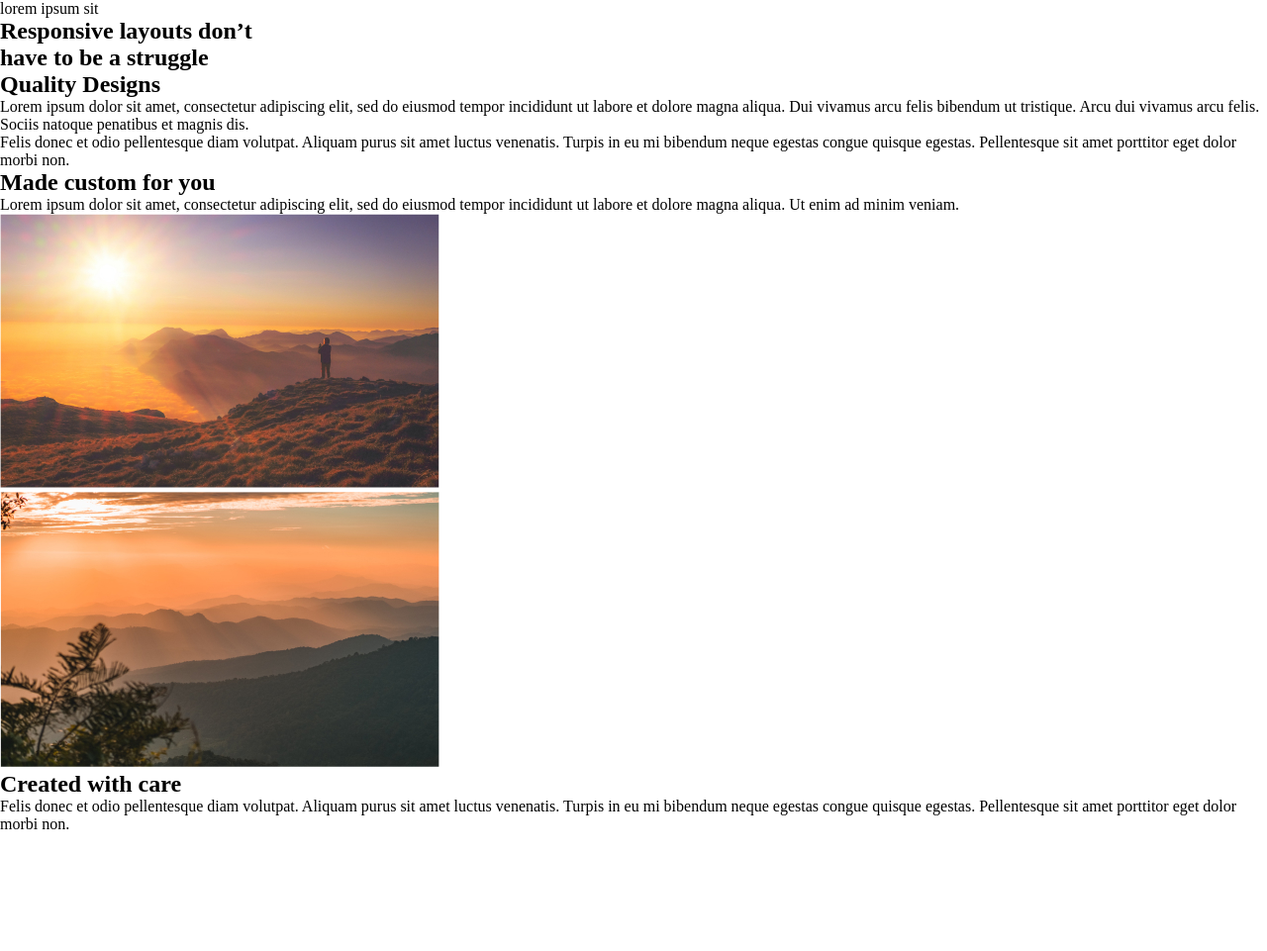
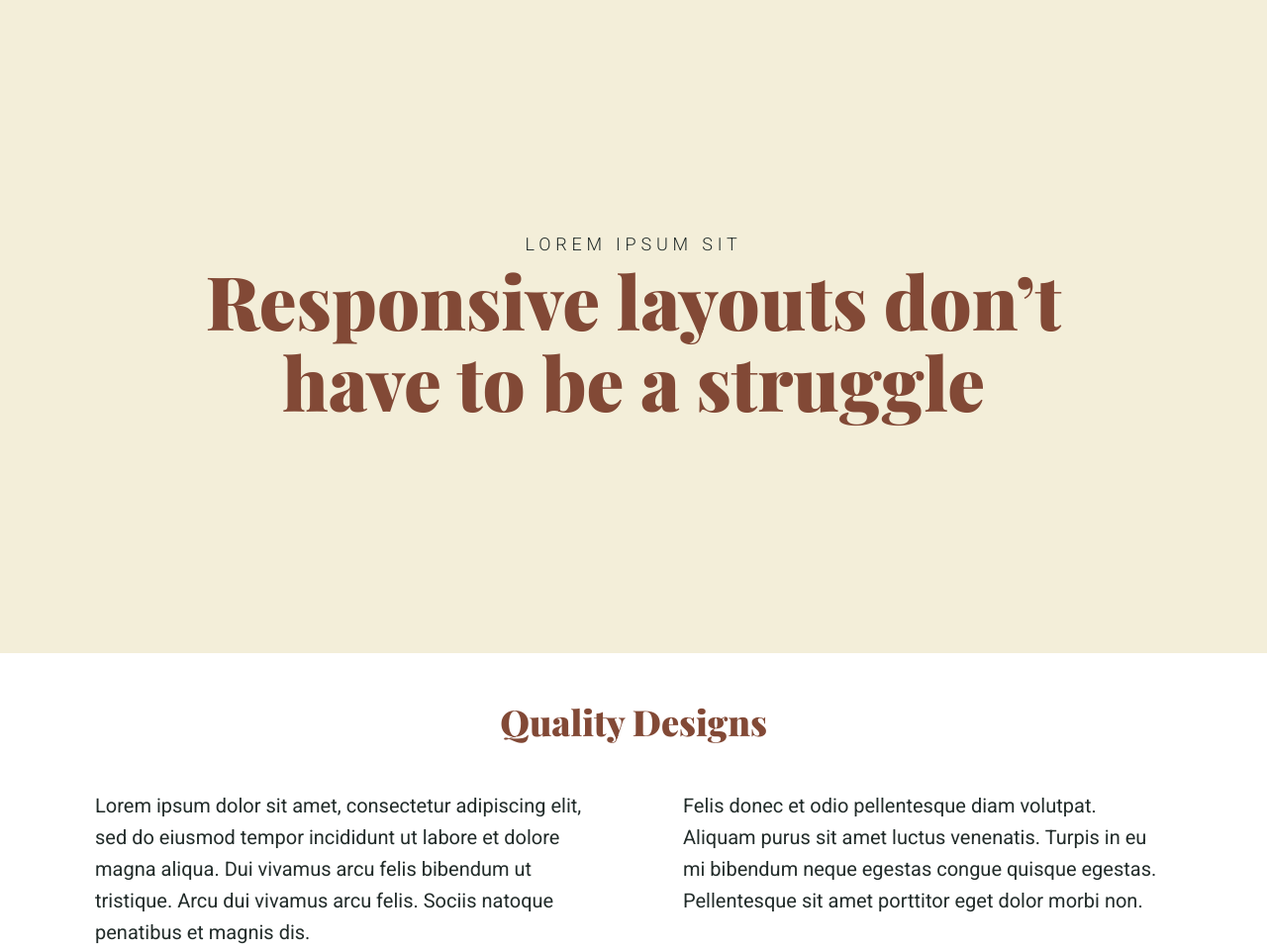
Before and after one commit to Salf1-Sabit/Flexbox-Challenge-4, a plain HTML site: page index.html in a window 1280 px wide. Shown: the top 961 px of the page at 99% size. Before the commit the page ends 842 px from the top, so only its background shows below. Drawn offline with nearby package versions, Linux system fonts and the light colour scheme; a web font is replaced by a local one.

Commit message:
Update style.css

```diff
--- a/style.css
+++ b/style.css
@@ -1,94 +1,137 @@
 * {
-  margin: 0;
-  padding: 0;
   box-sizing: border-box;
-  font-family: Playfi;
+}
+/*
+font-family: 'Playfair Display', serif;
+font-family: 'Roboto', sans-serif; */
+
+/* Custom variables */
+:root {
+  /* Colors */
+  --primary-clr: #824936;
+  --dark-clr: #222c2a;
+  --light-clr: #f3eed9;
+
+  /* Font size  */
+  --xl: 3.75rem;
+  --lg: 2.25rem;
+  --md: 1.25rem;
+  --sm: 1.125rem;
 }
 
-/* utility classes */
-.flex-2-column {
-  display: flex;
-  justify-content: center;
-  gap: 3.7em;
+/* General selections */
+body {
+  margin: 0;
+  font-family: "Roboto", sans-serif;
+  font-size: var(--md);
+  line-height: 1.6;
+  color: #fff;
 }
 
-.general-header {
-  font-family: "Playfair Display";
-  font-size: 2.3rem;
-  margin-bottom: 1em;
+.container {
+  margin: 0 auto;
+  width: 85%;
+  max-width: 70.5rem;
 }
 
-.general-texts {
-  font-family: "Roboto";
-  font-weight: 100;
-  font-size: 1.15rem;
-  line-height: 1.8rem;
+img {
+  max-width: 100%;
+  margin: 0;
 }
 
-.content {
-  margin: 0 auto;
-  width: 80%;
+section {
+  padding: 3.125rem 0;
 }
-/* ---------------------- */
 
-.page-1 {
-  height: 100vh;
-  width: 100%;
-  background-color: #f3eed9;
-  color: #824936;
+h1,
+h2 {
+  font-family: "Playfair Display", serif;
+  line-height: 1.1;
+  font-size: 1.875rem;
+}
+
+h2 {
+  margin-bottom: 0.8em;
+}
+
+/* Intro   */
+.intro {
+  background-color: var(--light-clr);
+  text-align: center;
+  padding: 12.5rem 0;
+  min-height: 41.25rem;
   display: flex;
   align-items: center;
-  justify-content: center;
-  padding: 20em 5em;
 }
 
-.page-1 h1 {
-  font-family: "Roboto";
+.intro__text {
+  color: var(--dark-clr);
   text-transform: uppercase;
-  font-size: 1.5rem;
-  text-align: center;
-  letter-spacing: 0.8rem;
-  font-weight: normal;
+  font-size: var(--sm);
+  letter-spacing: 0.3rem;
+  font-weight: 300;
+  margin: 0;
 }
 
-.page-1 h2 {
-  margin-top: 0.5em;
-  font-family: "Playfair Display";
-  font-weight: 900;
-  font-size: 3.8rem;
-  text-align: center;
-  max-width: 900px;
+.intro__title {
+  color: var(--primary-clr);
+  font-size: 3.125rem;
+  margin: 0;
 }
 
-.page-2 {
-  padding: 5em 0 8em 0;
+/* Section one */
+.section-one h2 {
+  color: var(--primary-clr);
 }
 
-.page-2 h1 {
-  color: #824936;
-  text-align: center;
+.section-one p {
+  color: var(--dark-clr);
 }
 
-.page-2 h2 {
-  color: #222c2a;
+/* Section two  */
+.section-two {
+  background-color: var(--dark-clr);
 }
 
-.page-3 h1,
-.page-4 h1,
-.page-3 h2,
-.page-4 h2 {
-  color: #f3eed9;
+.section-two h2,
+.section-three h2 {
+  color: var(--light-clr);
 }
 
-.page-3,
-.page-4 {
-  padding: 5em 0;
+/* Section three  */
+.section-three {
+  background-color: var(--primary-clr);
 }
 
-.page-3 {
-  background-color: #222c2a;
+/* Responsive - mobile first */
+@media screen and (min-width: 800px) {
+  .row {
+    display: flex;
+  }
+
+  .col {
+    width: 100%;
+  }
+
+  .col + .col {
+    margin-left: 5em;
+  }
+
+  h2 {
+    margin-top: 0;
+  }
+
+  .section-one .section-title {
+    text-align: center;
+  }
 }
 
-.page-4 {
-  background-color: #824936;
+@media screen and (min-width: 1200px) {
+  .intro__title {
+    font-size: 3.75em;
+  }
+
+  h2 {
+    font-size: 2.25rem;
+  }
 }
```
